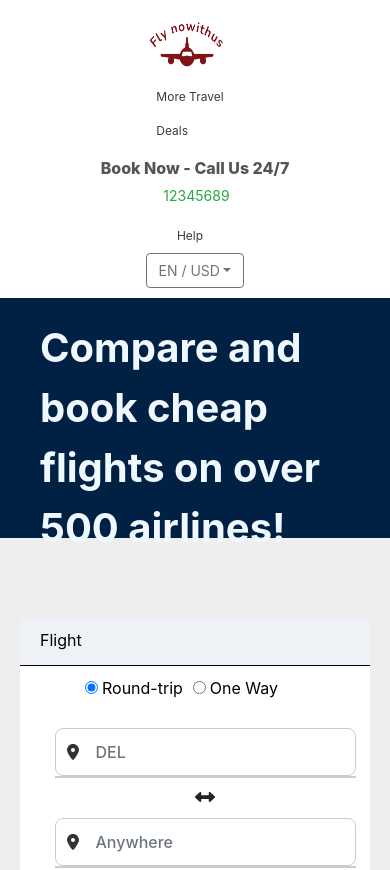
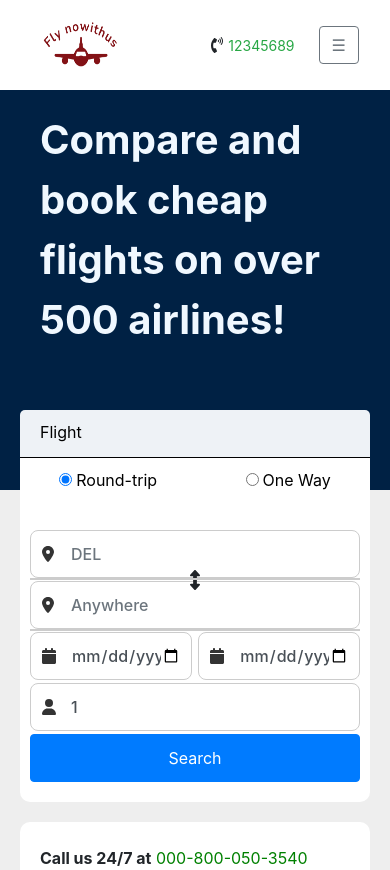
Before and after one commit to AG047/Flight-App, a React (Create React App) app: page / in a window 390 px wide. Shown: the top 870 px of the page. Built offline with nearby package versions, Linux system fonts and the light colour scheme.

Commit message:
Updated Responsiveness Navbar Flight Booking and others

```diff
--- a/src/App.css
+++ b/src/App.css
@@ -91,11 +91,6 @@ header {
   .d-flex {
     flex-direction: column; /* Stack elements vertically */
     align-items: flex-start; /* Align items to start */
-  }
-
-  .book-now,
-  .number {
-    margin-bottom: 5px; /* Add margin between items */
   }
 }
 
@@ -290,7 +285,6 @@ a.panel {
   display: flex;
   color: black;
   gap: 10px;
-  margin-left: 45px;
   font-size: 1rem;
   margin-top: 10px;
 }
@@ -1067,7 +1061,6 @@ td {
 }
 .text,
 .bookings,
-.flight-panel,
 .helpline,
 .explore,
 .trips {
@@ -1478,3 +1471,56 @@ td {
   margin-right: 20px;
 }
 /* Optional: Change text color on hover */
+
+@media (max-width: 767px) {
+  .title-text {
+    height: 270px;
+  }
+}
+@media (max-width: 577px) {
+  .width100 {
+    width: 100%;
+  }
+  .ml0 {
+    margin-left: 0 !important;
+  }
+  .rotateImageArrow {
+    transform: rotate(90deg);
+    position: absolute;
+    top: 107px;
+    z-index: 4;
+  }
+  .rotateImageArrow2 {
+    transform: rotate(90deg);
+    position: absolute;
+    top: 154px;
+    z-index: 4;
+  }
+  .inputDateWidth {
+    width: 49%;
+  }
+  .customWidth {
+    width: 100%;
+  }
+  .customClassDatePick {
+    width: 100%;
+    justify-content: space-between;
+  }
+}
+@media (max-width: 450px) {
+  .inputDateWidth {
+    width: 49%;
+  }
+  .customWidth {
+    width: 100%;
+  }
+  .customClassDatePick {
+    width: 100%;
+    justify-content: space-between;
+  }
+}
+@media (max-width: 400px) {
+  .title-text {
+    height: 400px;
+  }
+}
--- a/src/flightSearch.js
+++ b/src/flightSearch.js
@@ -83,6 +83,7 @@ const FlightSearch = () => {
             <RoundTrip
               initialValues={initialValues}
               isReturnDatePresent={initialValues.isReturnDatePresent}
+              customCSS={true}
             />
           </div>
 
@@ -258,7 +259,7 @@ const FlightSearch = () => {
                                 >
                                   {/* Flight Info */}
                                   <div
-                                    className="flight-info"
+                                    className="flight-info width100 mb-4"
                                     style={{ display: "flex" }}
                                   >
                                     <div className="blueLine"></div>
@@ -298,7 +299,7 @@ const FlightSearch = () => {
 
                                   {/* Flight Timings */}
                                   <div
-                                    className="flight-timings text-center"
+                                    className="flight-timings width100 ml-4 ml0 text-center"
                                     style={{
                                       display: "flex",
                                       alignItems: "center",
--- a/src/headerWebsite.js
+++ b/src/headerWebsite.js
@@ -1,14 +1,28 @@
-import React from "react";
-import { Navbar, Nav, Container, Row, Col, Dropdown } from "react-bootstrap";
+import React, { useState } from "react";
+import {
+  Navbar,
+  Nav,
+  Container,
+  Row,
+  Col,
+  Dropdown,
+  Button,
+  Collapse,
+} from "react-bootstrap";
 import { NavLink } from "react-router-dom";
 
 const HeaderWebsite = () => {
+  const [open, setOpen] = useState(false);
+
   return (
     <header className="bg-white shadow-sm">
       <Container fluid>
-        <Row className="align-items-center">
-          {/* Left Side: Logo and Tabs */}
-          <Col md={4} xs={12} className="d-flex align-items-center">
+        <Row
+          className="align-items-center"
+          style={{ justifyContent: "space-around" }}
+        >
+          {/* Left Side: Logo */}
+          <div className="align-items-center" style={{ display: "flex" }}>
             <Navbar.Brand>
               <NavLink to="/">
                 <img
@@ -19,7 +33,57 @@ const HeaderWebsite = () => {
                 />
               </NavLink>
             </Navbar.Brand>
-            <Nav className="ms-3 d-none d-md-flex">
+          </div>
+
+          {/* Call Us and Toggle Button */}
+          <div
+            className="justify-content-end align-items-center"
+            style={{ display: "flex" }}
+          >
+            {/* Phone Number */}
+            <div className="text-center d-md-none mr-4">
+              <div className="justify-content-center align-items-center">
+                <div
+                  className="text-center"
+                  style={{ display: "flex", alignItems: "center" }}
+                >
+                  <svg
+                    aria-hidden="true"
+                    class="me-2"
+                    focusable="false"
+                    data-prefix="fas"
+                    data-icon="phone-volume"
+                    role="img"
+                    xmlns="http://www.w3.org/2000/svg"
+                    viewBox="0 0 384 512"
+                    width="16"
+                    height="16"
+                    fill="currentColor"
+                  >
+                    <path d="M97.333 506.966c-129.874-129.874-129.681-340.252 0-469.933 5.698-5.698 14.527-6.632 21.263-2.422l64.817 40.513a17.187 17.187 0 0 1 6.849 20.958l-32.408 81.021a17.188 17.188 0 0 1-17.669 10.719l-55.81-5.58c-21.051 58.261-20.612 122.471 0 179.515l55.811-5.581a17.188 17.188 0 0 1 17.669 10.719l32.408 81.022a17.188 17.188 0 0 1-6.849 20.958l-64.817 40.513a17.19 17.19 0 0 1-21.264-2.422zM247.126 95.473c11.832 20.047 11.832 45.008 0 65.055-3.95 6.693-13.108 7.959-18.718 2.581l-5.975-5.726c-3.911-3.748-4.793-9.622-2.261-14.41a32.063 32.063 0 0 0 0-29.945c-2.533-4.788-1.65-10.662 2.261-14.41l5.975-5.726c5.61-5.378 14.768-4.112 18.718 2.581zm91.787-91.187c60.14 71.604 60.092 175.882 0 247.428-4.474 5.327-12.53 5.746-17.552.933l-5.798-5.557c-4.56-4.371-4.977-11.529-.93-16.379 49.687-59.538 49.646-145.933 0-205.422-4.047-4.85-3.631-12.008.93-16.379l5.798-5.557c5.022-4.813 13.078-4.394 17.552.933zm-45.972 44.941c36.05 46.322 36.108 111.149 0 157.546-4.39 5.641-12.697 6.251-17.856 1.304l-5.818-5.579c-4.4-4.219-4.998-11.095-1.285-15.931 26.536-34.564 26.534-82.572 0-117.134-3.713-4.836-3.115-11.711 1.285-15.931l5.818-5.579c5.159-4.947 13.466-4.337 17.856 1.304z"></path>
+                  </svg>
+                  <span className="number d-block fw-bold text-success">
+                    12345689
+                  </span>
+                </div>
+              </div>
+            </div>
+
+            {/* Toggle Button */}
+            <Button
+              variant="outline-secondary"
+              className="d-md-none ms-2"
+              onClick={() => setOpen(!open)}
+              aria-controls="collapse-content"
+              aria-expanded={open}
+            >
+              ☰
+            </Button>
+          </div>
+
+          {/* Full Nav Links (Hidden on Small Screens) */}
+          <div className="d-none d-md-flex align-items-center">
+            <Nav className="ms-3">
               <Nav.Link href="#" className="text-dark">
                 More Travel
               </Nav.Link>
@@ -27,23 +91,10 @@ const HeaderWebsite = () => {
                 Deals
               </Nav.Link>
             </Nav>
-            {/* Mobile Tabs */}
-            <Nav className="d-flex d-md-none">
-              <Nav.Link href="#" className="text-dark">
-                More Travel
-              </Nav.Link>
-              <Nav.Link href="#" className="text-dark">
-                Deals
-              </Nav.Link>
-            </Nav>
-          </Col>
+          </div>
 
-          {/* Middle Section: Call Us */}
-          <Col
-            md={4}
-            xs={12}
-            className="d-flex justify-content-center align-items-center my-2 my-md-0"
-          >
+          {/* Call Us Section (Hidden on Small Screens) */}
+          <div className="d-none d-md-flex justify-content-center align-items-center">
             <div className="text-center">
               <span className="d-block book-now fw-bold">
                 Book Now - Call Us 24/7
@@ -52,24 +103,10 @@ const HeaderWebsite = () => {
                 12345689
               </span>
             </div>
-          </Col>
+          </div>
 
-          {/* Right Side: Sign In/Join and Language/Currency Dropdown */}
-          <Col
-            md={4}
-            xs={12}
-            className="d-flex justify-content-end align-items-center"
-          >
-            {/* Sign In/Join */}
-
-            {/* Mobile Sign In/Join */}
-            <Nav className="d-flex d-md-none">
-              <Nav.Link href="#" className="text-dark">
-                Help
-              </Nav.Link>
-            </Nav>
-
-            {/* Language and Currency Dropdown */}
+          {/* Sign In/Join and Language/Currency Dropdown (Hidden on Small Screens) */}
+          <div className="d-none d-md-flex justify-content-end align-items-center">
             <Dropdown>
               <Dropdown.Toggle
                 id="dropdown-basic"
@@ -101,8 +138,41 @@ const HeaderWebsite = () => {
                 <Dropdown.Item href="#">CAD - Canadian Dollar</Dropdown.Item>
               </Dropdown.Menu>
             </Dropdown>
-          </Col>
+          </div>
         </Row>
+
+        {/* Collapsible Menu for Mobile View */}
+        <Collapse in={open}>
+          <div id="collapse-content" className="d-md-none">
+            <Nav className="flex-column text-center">
+              <Nav.Link href="#" className="text-dark">
+                More Travel
+              </Nav.Link>
+              <Nav.Link href="#" className="text-dark">
+                Deals
+              </Nav.Link>
+              <Nav.Link href="#" className="text-dark">
+                Help
+              </Nav.Link>
+              <Dropdown.Divider />
+              <Dropdown.Header>Languages</Dropdown.Header>
+              <Dropdown.Item href="#">EN - English</Dropdown.Item>
+              <Dropdown.Item href="#">ES - Spanish</Dropdown.Item>
+              <Dropdown.Item href="#">FR - French</Dropdown.Item>
+              <Dropdown.Item href="#">DE - German</Dropdown.Item>
+              <Dropdown.Item href="#">ZH - Chinese</Dropdown.Item>
+              <Dropdown.Item href="#">AR - Arabic</Dropdown.Item>
+              <Dropdown.Divider />
+              <Dropdown.Header>Currencies</Dropdown.Header>
+              <Dropdown.Item href="#">USD - United States Dollar</Dropdown.Item>
+              <Dropdown.Item href="#">EUR - Euro</Dropdown.Item>
+              <Dropdown.Item href="#">GBP - British Pound</Dropdown.Item>
+              <Dropdown.Item href="#">JPY - Japanese Yen</Dropdown.Item>
+              <Dropdown.Item href="#">AUD - Australian Dollar</Dropdown.Item>
+              <Dropdown.Item href="#">CAD - Canadian Dollar</Dropdown.Item>
+            </Nav>
+          </div>
+        </Collapse>
       </Container>
     </header>
   );
--- a/src/roundtrip.js
+++ b/src/roundtrip.js
@@ -11,7 +11,11 @@ import {
 } from "@fortawesome/free-solid-svg-icons";
 import { APIKEY } from "./APIKEY";
 
-const RoundTrip = ({ initialValues, isReturnDatePresent = true }) => {
+const RoundTrip = ({
+  initialValues,
+  isReturnDatePresent = true,
+  customCSS = false,
+}) => {
   const [departure, setDeparture] = useState(initialValues?.departure || "");
   const [arrival, setArrival] = useState(initialValues?.arrival || "");
   const [departureDate, setDepartureDate] = useState(
@@ -135,10 +139,15 @@ const RoundTrip = ({ initialValues, isReturnDatePresent = true }) => {
       <form
         className="d-flex flex-wrap align-items-center"
         onSubmit={handleFormSubmit}
-        style={{ gap: "6px", marginTop: "20px", padding: "0 10px" }}
+        style={{
+          gap: "3px",
+          marginTop: "20px",
+          padding: "10px",
+          paddingBottom: "20px",
+        }}
       >
         {/* Departure */}
-        <div className="position-relative">
+        <div className="position-relative customWidth">
           <FontAwesomeIcon
             icon={faLocationDot}
             className="position-absolute"
@@ -202,14 +211,14 @@ const RoundTrip = ({ initialValues, isReturnDatePresent = true }) => {
 
         {/* Swap Button */}
         <div
-          className="text-center"
+          className={`text-center  ${customCSS ? "rotateImageArrow2" : "rotateImageArrow"}`}
           style={{ width: "40px", fontSize: "20px", cursor: "pointer" }}
         >
           <FontAwesomeIcon icon={faArrowsAltH} />
         </div>
 
         {/* Arrival */}
-        <div className="position-relative">
+        <div className="position-relative customWidth">
           <FontAwesomeIcon
             icon={faLocationDot}
             className="position-absolute"
@@ -271,8 +280,12 @@ const RoundTrip = ({ initialValues, isReturnDatePresent = true }) => {
           </ul>
         </div>
 
+        <div
+          style={{ display: "flex", gap: "6px" }}
+          className="customClassDatePick"
+        >
           {/* Departure Date */}
-        <div className="position-relative">
+          <div className="position-relative inputDateWidth">
             <FontAwesomeIcon
               icon={faCalendar}
               className="position-absolute"
@@ -303,7 +316,7 @@ const RoundTrip = ({ initialValues, isReturnDatePresent = true }) => {
 
           {/* Return Date */}
           {isReturnDatePresent && (
-          <div className="position-relative">
+            <div className="position-relative inputDateWidth">
               <FontAwesomeIcon
                 icon={faCalendar}
                 className="position-absolute"
@@ -332,9 +345,10 @@ const RoundTrip = ({ initialValues, isReturnDatePresent = true }) => {
               />
             </div>
           )}
+        </div>
 
         {/* Travellers */}
-        <div className="position-relative">
+        <div className="position-relative customWidth">
           <FontAwesomeIcon
             icon={faUser}
             className="position-absolute"
@@ -364,15 +378,16 @@ const RoundTrip = ({ initialValues, isReturnDatePresent = true }) => {
             }}
           />
         </div>
-
+        <div className="customWidth">
           <Button
             type="submit"
             variant="primary"
-          className="text-nowrap"
+            className="text-nowrap customWidth"
             style={{ minHeight: "48px", padding: "0 30px" }}
           >
             Search
           </Button>
+        </div>
       </form>
       {errorMessage && <div className="text-danger mb-2">{errorMessage}</div>}
     </div>
--- a/src/travel.js
+++ b/src/travel.js
@@ -36,7 +36,7 @@ const TravelApp = () => {
 
           <div className="flight-panel" id="Flight-panel">
             <div className="trip-type">
-              <form className="trip-type-1">
+              <form className="trip-type-1" style={{width:"100%",justifyContent:"space-around"}}>
                 {/* {["Round-trip", "One Way", "Multi-City"].map((type, index) => ( */}
                 {["Round-trip", "One Way"].map((type, index) => (
                   <div key={index}>
```
Also changed, not shown: src/flightSearch.css (+10 -0 lines). Lines whose indentation alone changed are shown as unchanged.
